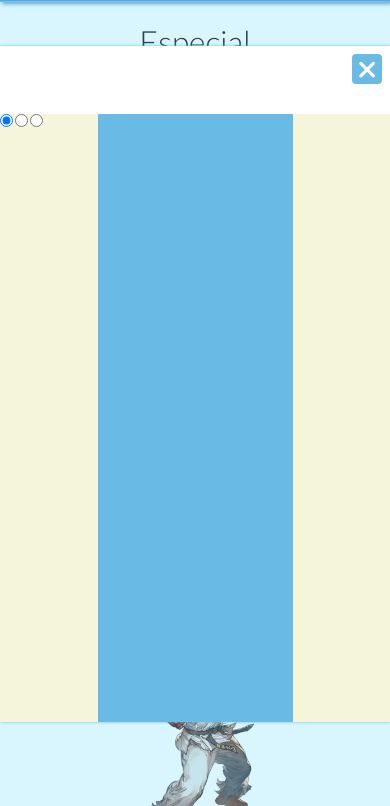
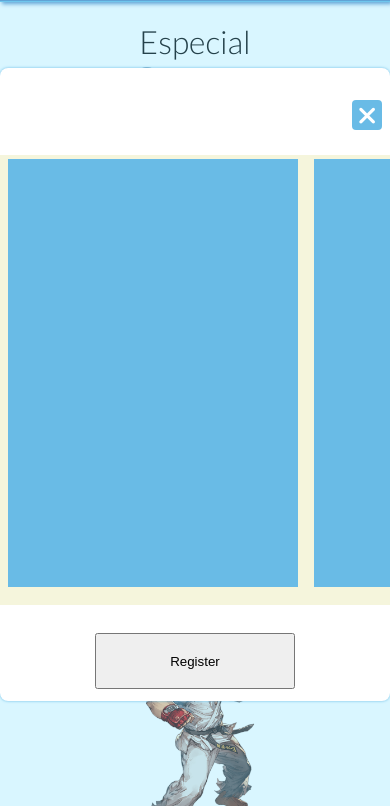
Before and after one commit to KortexCode/LandingPage-Animation, a plain HTML site: page index.html in a window 390 px wide. Both pictures are taken after a click on the picture 195 px from the left and 778 px from the top of the page. Shown: the part 38-844 px from the top of the page. Drawn offline with Linux system fonts and the light colour scheme.

Commit message:
Se crea un estilo de carusel para mobile sin animaciones en el modal, se agrega css para el estilo con animaciones del modal para desktop

```diff
--- a/desktop.css
+++ b/desktop.css
@@ -235,3 +235,29 @@ footer img:hover {
   opacity: 0;
   transition: opacity 0.5s linear;
 }
+
+/* MODAL */
+.modal__content--slider {
+  position: relative;
+}
+.cards {
+  position: absolute;
+  top:0;
+  display: flex;
+  width: 100%;
+  height:100%;
+  overflow-x: visible;
+}
+/* inputs and labels(cards)*/
+.card {
+  position: absolute;
+  left: 0;
+  right: 0;
+  width: 300px;
+  height: 100%;
+  margin: 0 auto;
+  background-color: #69BBE6;
+}
+input {
+  display:block;
+}
--- a/index.html
+++ b/index.html
@@ -106,6 +106,8 @@
             </label>
           </div>
         </div>
+        <button class="modal__btn-register">Register</button>
+      </div>
     </section>
   </div>
 
--- a/main.css
+++ b/main.css
@@ -316,6 +316,7 @@ footer {
     width: 150px;
     bottom:18px;
     object-fit: cover;
+    cursor: pointer;
 }
 .ryu-img__box {
     grid-area: img1;
@@ -359,19 +360,22 @@ footer {
 }
 .modal__container {
     display: grid;
-    grid-template-columns: 1fr;
-    grid-template-rows: 10% 90%;
+    grid-template-columns: 100%;
+    grid-template-rows: 10% 80% 10%;
     width: 100%;
-    height: 80%;
+    height: 75%;
+    border-radius: 8px;
+    padding-bottom: 8px;
     box-shadow: 0px 0px 3px var(--secondary-color);
-
     background-color: white;
 }
 .modal__btn-close {
     display: inline-block;
     width: 30px;
     height: 30px;
-    margin: 8px 8px;
+    justify-self: center;
+    align-self: end;
+    margin-right: 8px;
     border-radius: 4px; /* Bordes redondeados */
     border: none; /* Elimina el borde del botón */
     justify-self: end;
@@ -387,28 +391,41 @@ footer {
     font-size: 25px;
 }
 .modal__content--slider {
-    position: relative;
     width: 100%;
-    height: 100%;
+    height: 90%;
+    align-self: center;
     background-color: beige;
 }
 .cards {
-    position: absolute;
-    top:0;
+    display: flex;
     width: 100%;
     height:100%;
+    overflow-x: scroll;
+    scroll-snap-type: x mandatory;
+    overscroll-behavior-x:contain;
 }
+/* inputs and labels(cards)*/
 .card {
-    position: absolute;
-    left: 0;
-    right: 0;
-    width: 50%;
-    height: 100%;
-    margin: 0 auto;
+    width: 70%;
+    height: 95%;
+    max-width: 290px;
+    min-width: 290px;
+    margin: 4px 8px;
     background-color: #69BBE6;
+    scroll-snap-align: center;
 }
 .modal-visible {
     display: flex;
+}
+input {
+    display:none;
+}
+/* register button */
+.modal__btn-register {
+    width: 200px;
+    height: 90%;
+    justify-self: center;
+    align-self: center;
 }
 
 /* Classes to show page and hide loader */
```
